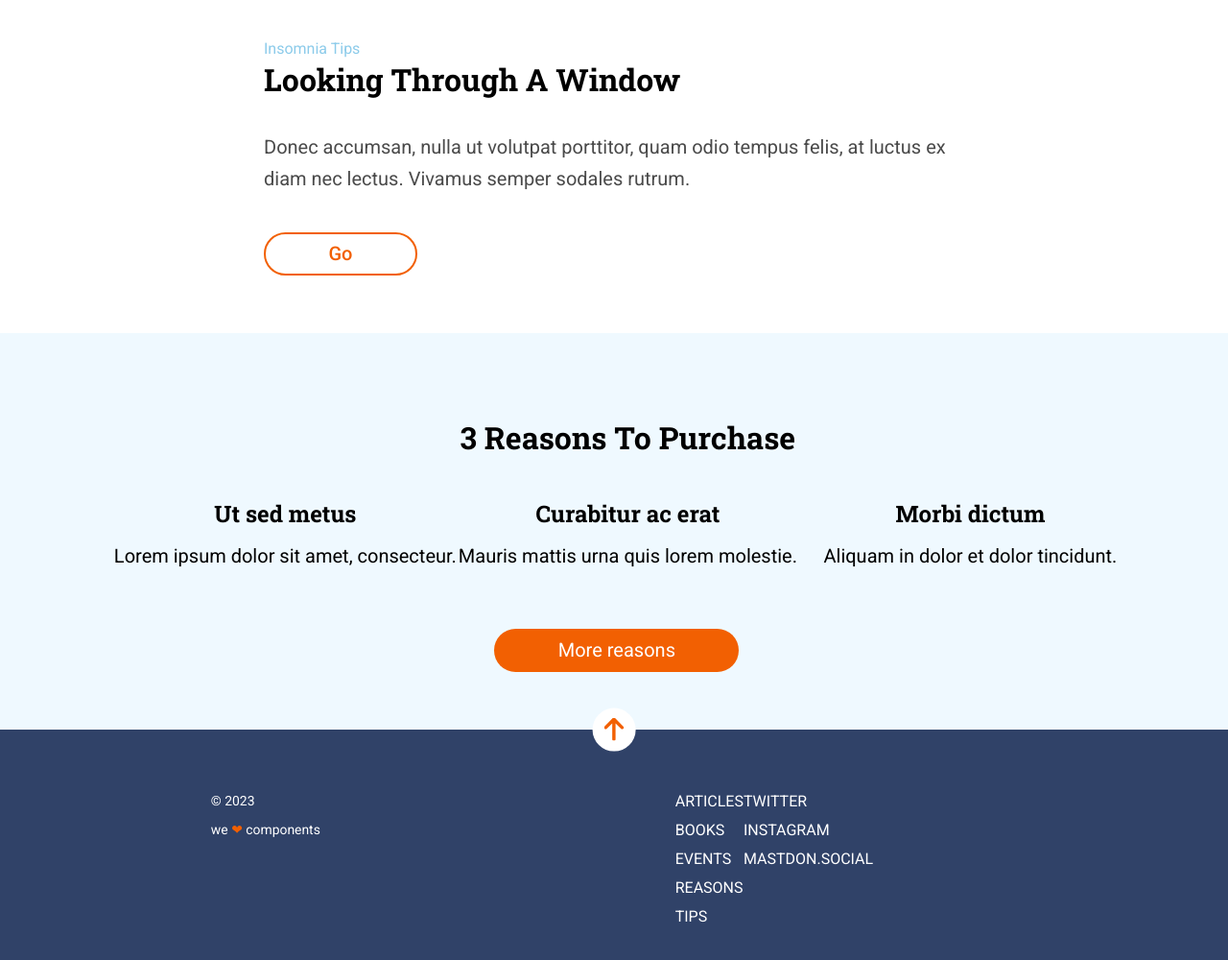
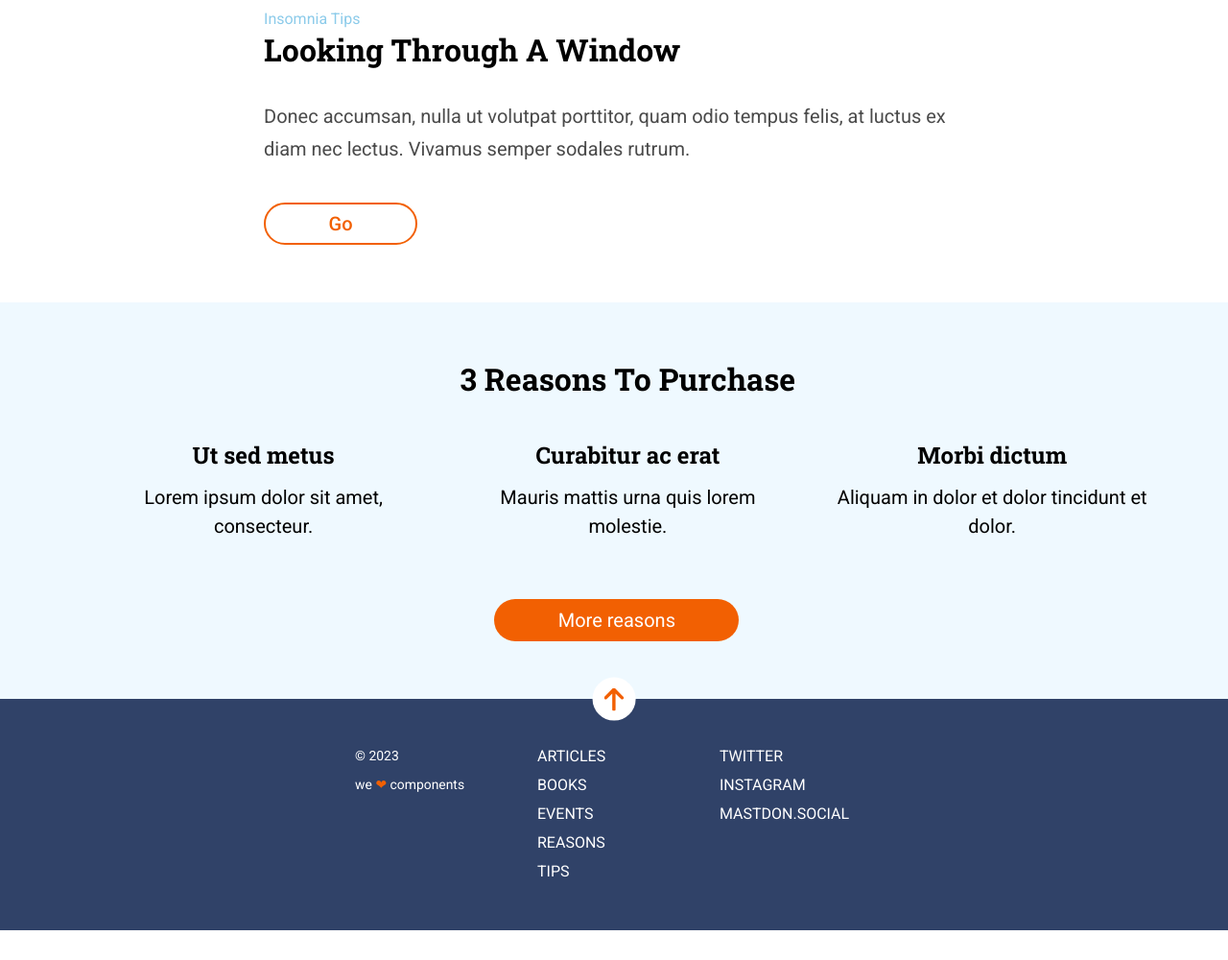
Before and after one commit to Adalab/modulo-1-evaluacion-final-maialenmunoa, a website built with Vite: page src/index.html in a window 1280 px wide. Shown: the part 826-1826 px from the top of the page at 96% size. After the commit the page ends 1795 px from the top, so only its background shows below. Built offline with nearby package versions, Linux system fonts and the light colour scheme.

Commit message:
media queries finished

```diff
--- a/src/partials/main/looking.html
+++ b/src/partials/main/looking.html
@@ -1,8 +1,10 @@
 <section class="looking">
-    <p class="looking__tips">Insomnia Tips</p>
-    <h2 class="looking__title">Looking Through A Window</h2>
-    <p class="looking__text">Donec accumsan, nulla ut volutpat porttitor, quam odio tempus felis, at luctus ex diam nec lectus. Vivamus semper sodales rutrum.</p>
-    <div class="looking__go-btn">
-        <span class="looking__go">Go</span>
+    <div class="looking__content">
+        <p class="looking__tips">Insomnia Tips</p>
+        <h2 class="looking__title">Looking Through A Window</h2>
+        <p class="looking__text">Donec accumsan, nulla ut volutpat porttitor, quam odio tempus felis, at luctus ex diam nec lectus. Vivamus semper sodales rutrum.</p>
+        <div class="looking__go-btn">
+            <span class="looking__go">Go</span>
+        </div>
     </div>
 </section>
--- a/src/partials/main/reasons.html
+++ b/src/partials/main/reasons.html
@@ -11,7 +11,7 @@
         </div>
         <div class="article__body">
           <h3 class="article_title">Morbi dictum</h3>
-          <p class="article__text">Aliquam in dolor et dolor tincidunt.</p>
+          <p class="article__text">Aliquam in dolor et dolor tincidunt et dolor.</p>
         </div>
       </article>
       <div class="more__reasons-btn">
--- a/src/scss/layout/_footer.scss
+++ b/src/scss/layout/_footer.scss
@@ -1,12 +1,7 @@
 .footer {
     width: 100vw;
-    height: 29rem;
     background-color: $dark-grey-blue;
     position: relative;
-
-    @include tablet {
-        height: 15rem;
-    }
 
     &__arrow {
         width: 2.8rem;
@@ -31,12 +26,14 @@
         display: flex;
         flex-direction: column;
         align-items: center;
+        padding: 1.87rem 0 2.81rem;
 
         @include tablet {
             display: flex;
             flex-direction: row-reverse;
-            justify-content: space-evenly;
-            align-items: center;
+            justify-content: center;
+            align-items: start;
+            gap: 1.87rem;
         }
     }
 
@@ -44,8 +41,8 @@
         @include tablet {
             display: flex;
             flex-direction: row;
-            justify-content: space-between;
-            align-items: center;
+            align-items: start;
+            gap: 1.87rem;
         }
     }
 
@@ -55,15 +52,16 @@
         font-family: $font-normal;
         font-size: 1rem;
         line-height: 1.88;
-        height: 9.37rem;
         margin-top: 1.87rem;
-        padding-top: 1.87rem;
 
         @include tablet {
-            display: flex;
-            flex-direction: column;
-            // justify-content: space-evenly;
-            align-items: start;
+            text-align: left;
+            width: 13.12rem;
+            margin-top: 0.93rem;
+        }
+
+        @include desktop {
+            width: 10rem;
         }
     }
 
@@ -73,12 +71,15 @@
     }
 
     &__latest {
+        margin-top: 1.87rem;
+
         @include tablet {
-            display: flex;
-            flex-direction: column;
-            justify-content: center;
-            align-items: flex-start;
-            margin-left: -150px;
+            margin-top: 0.93rem;
+            width: 13.12rem;
+        }
+
+        @include desktop {
+            width: 10rem;
         }
     }
 
@@ -88,6 +89,10 @@
             line-height: 2.14;
             color: $white;
             text-align: center;
+
+            @include tablet {
+                text-align: left;
+            }
         }
 
         &__components {
@@ -96,9 +101,13 @@
             line-height: 2.14;
             color: $white;
             text-align: center;
+
+            @include tablet {
+                text-align: left;
+            }
         }
 
-            &__heart {
-                color: $bright-orange;
-            }
+        &__heart {
+            color: $bright-orange;
+        }
 }
--- a/src/scss/layout/_looking.scss
+++ b/src/scss/layout/_looking.scss
@@ -7,7 +7,14 @@
     }
 
     @include desktop {
-        padding: 60px 275px 60px 275px;
+        display: flex;
+        justify-content: center;
+    }
+
+    &__content {
+        @include desktop {
+            width: 45.62rem;
+        }
     }
 
     &__tips {
--- a/src/scss/layout/_reasons.scss
+++ b/src/scss/layout/_reasons.scss
@@ -21,7 +21,7 @@
         @include desktop {
             font-size: 2rem;
             width: 80rem;
-            margin-top: 3.75rem;
+            margin-top: 1.87rem;
         }
     }
 
@@ -30,6 +30,12 @@
     @include tablet {
         display: grid;
         grid-template-columns: repeat(3, 1fr);
+    }
+
+    @include desktop {
+        display: grid;
+        grid-template-columns: repeat(3, 1fr);
+        gap: 1.87rem;
     }
 
     &__body {
@@ -41,6 +47,10 @@
         @include tablet {
             font-size: 1.5rem;
             gap: 0.87rem;
+        }
+
+        @include desktop {
+            width: 21.87rem;
         }
     }
 
```
